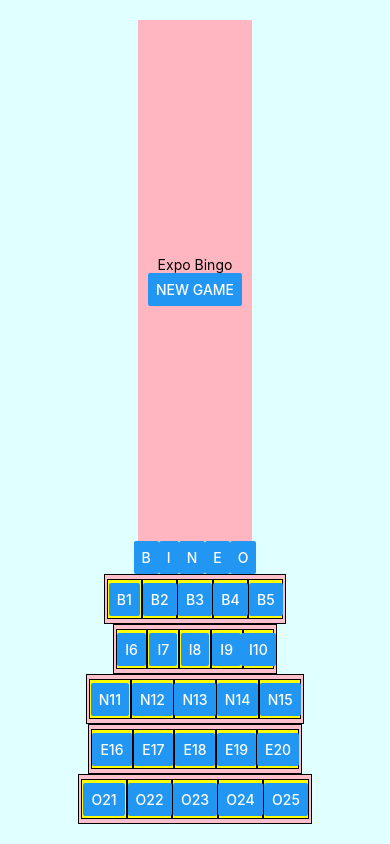
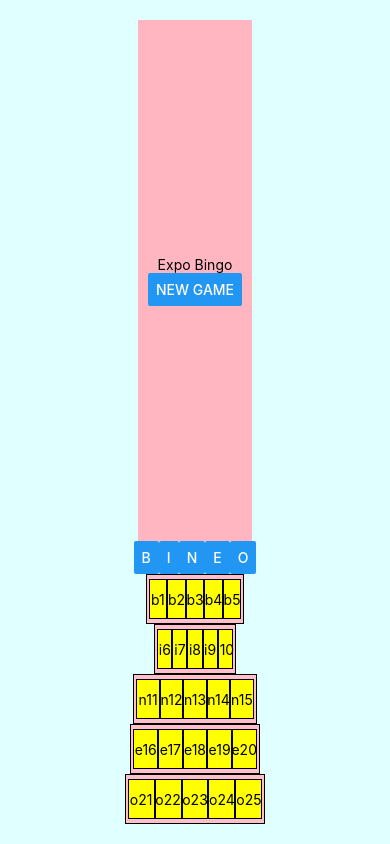
Before and after one commit to mUtterberg/hack-time-notes, a React Native app in the folder apps/ExpoBingo/: screen / in a window 390 px wide. Built offline with nearby package versions, Linux system fonts and the light colour scheme.

Commit message:
Add long-press interaction; add state vs props to README

```diff
--- a/apps/ExpoBingo/App.js
+++ b/apps/ExpoBingo/App.js
@@ -1,8 +1,7 @@
 import { StatusBar } from 'expo-status-bar';
-import { StyleSheet, Text, View } from 'react-native';
+import { StyleSheet, View } from 'react-native';
 import Banner from './Banner';
 import Board from './Board';
-import Game from './Game';
 
 export default function App() {
   return (
--- a/apps/ExpoBingo/Board.js
+++ b/apps/ExpoBingo/Board.js
@@ -1,16 +1,6 @@
 import { Component } from 'react';
 import { Button, StyleSheet, View } from 'react-native';
-
-
-class Cell extends Component {
-  render () {
-    return (
-      <View style={styles.bingo.cell}>
-        <Button title={this.props.contents} onPress={() => alert("You tapped " + this.props.contents + "!")}/>
-      </View>
-    );
-  }
-}
+import Cell from './Cell';
 
 class HeaderCell extends Component {
   render () {
--- /dev/null
+++ b/apps/ExpoBingo/Cell.js
@@ -0,0 +1,47 @@
+import { Component } from 'react';
+import { Pressable, StyleSheet, Text, View } from 'react-native';
+
+
+class Cell extends Component {
+  constructor(props) {
+    super(props);
+    this.state = {
+      isSelected: false
+    };
+    this.handlePress = this.handlePress.bind(this);
+    this.handleLongPress = this.handleLongPress.bind(this);
+  }
+
+  handlePress() {
+    this.setState({isSelected: !this.state.isSelected});
+    alert("You selected " + this.props.contents + "!");
+  }
+  handleLongPress() {
+    alert("You long-pressed " + this.props.contents + "!");
+  }
+
+  render () {
+    return (
+      <View style={styles.bingo.cell}>
+        <Pressable title={this.props.contents} onPress={this.handlePress} onLongPress={this.handleLongPress}>
+          <Text>{this.props.contents}</Text>
+        </Pressable>
+      </View>
+    );
+  }
+}
+
+export default Cell;
+
+const styles = StyleSheet.create({
+  bingo: {
+    cell: {
+      alignItems: 'center',
+      justifyContent: 'center',
+      borderWidth: 1,
+      flex: 1,
+      height: 40,
+      backgroundColor: 'yellow'
+    }
+  }
+});
```
Also changed, not shown: 1 other file (tests, documents, lock files or other folders).
